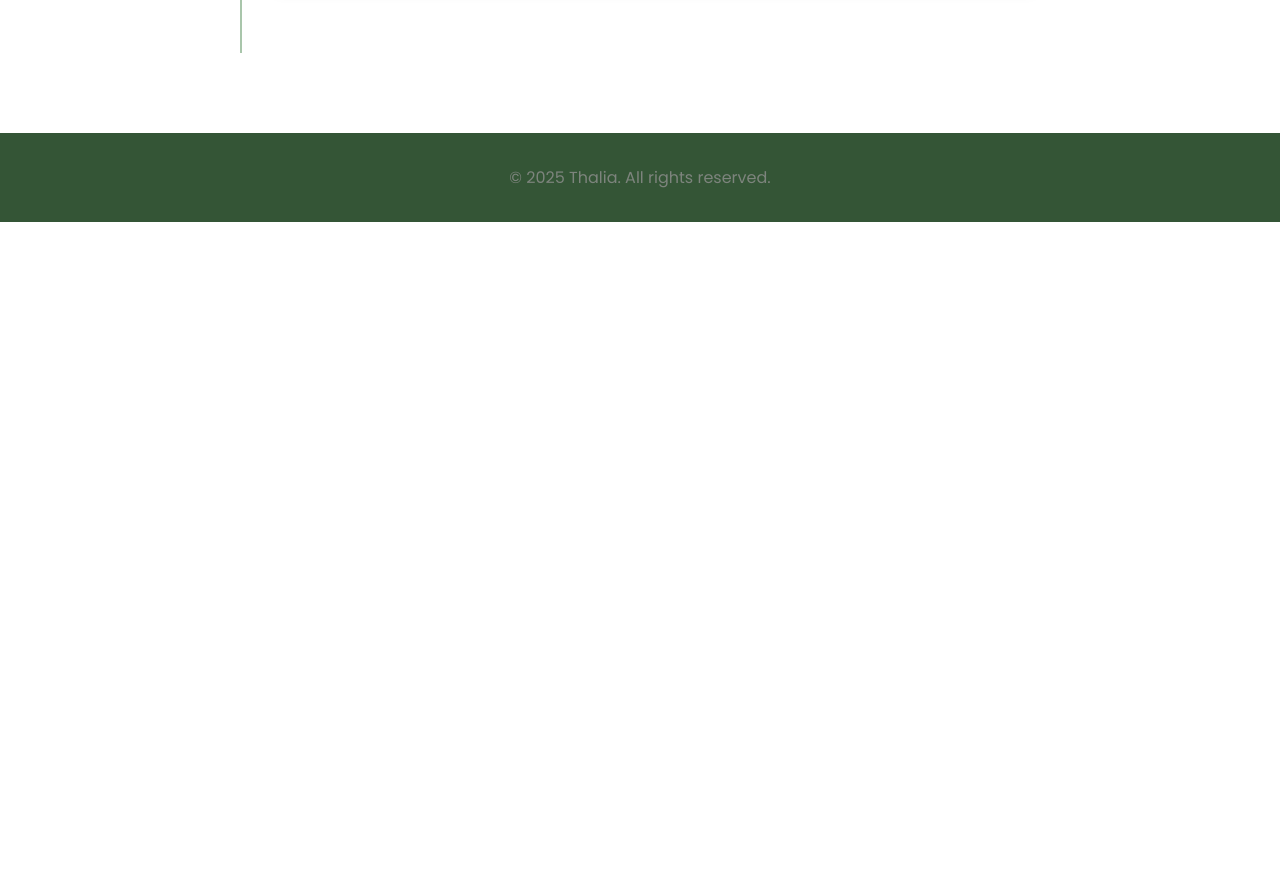
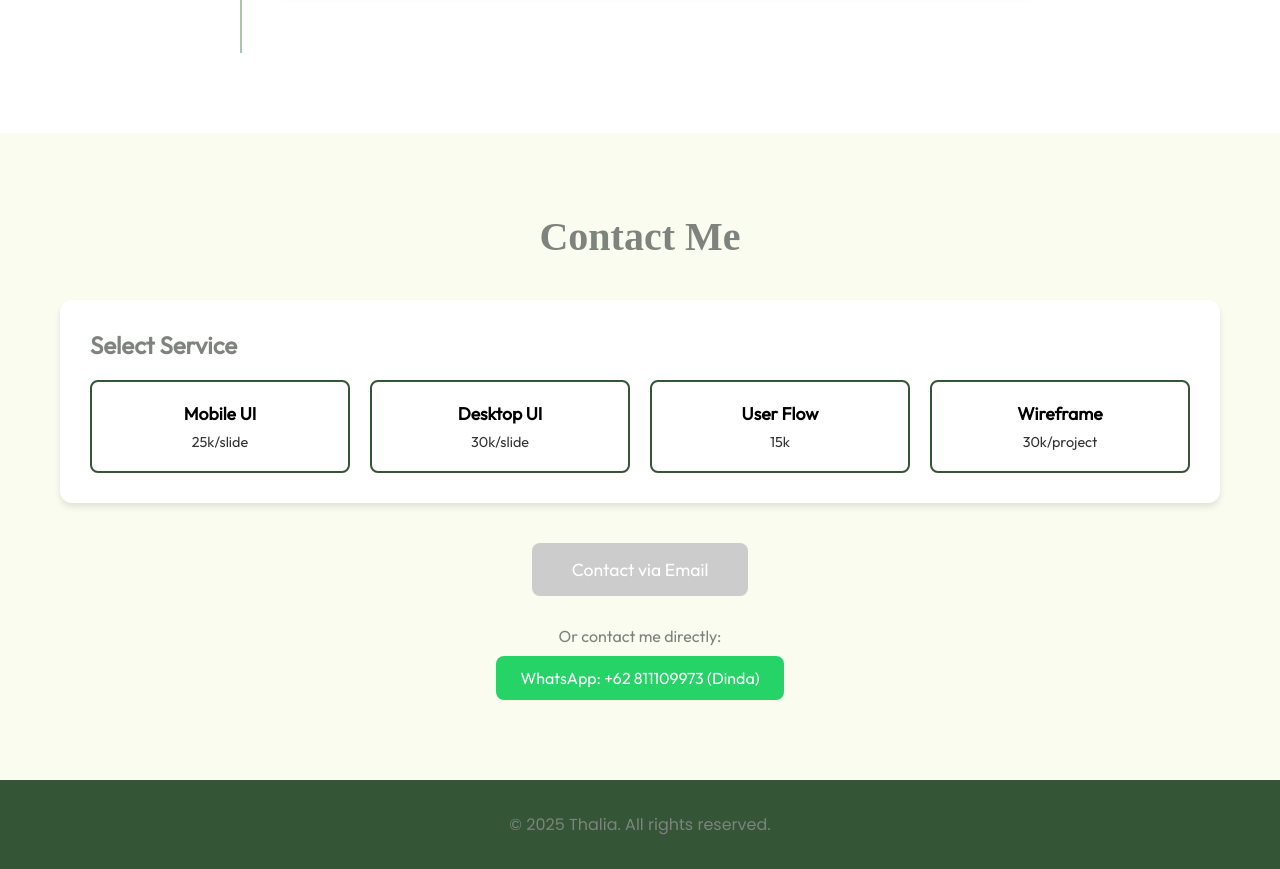
Before and after one commit to thaliafahira/portofolio, a React (Vite) app: page / in a window 1280 px wide. Shown: the part 5080-5949 px from the top of the page. Before the commit the page ends 5302 px from the top, so only its background shows below. Built offline with nearby package versions, Linux system fonts and the light colour scheme; a web font is replaced by a local one.

Commit message:
contact me

```diff
--- a/src/App.jsx
+++ b/src/App.jsx
@@ -6,6 +6,7 @@ import { Skill } from './components/Skill/Skill';
 import { Portofolio } from './components/Portofolio/Portofolio';
 import { Award } from './components/Award/Award';
 import { Footer } from './components/Footer/Footer';
+import { Contact } from './components/Contact/Contact';
 
 function App() {
   return (
@@ -26,6 +27,7 @@ function App() {
       <div id="award">
         <Award />
       </div>
+      <Contact />
       <Footer />
     </div>
   )
--- a/src/components/Contact/Contact.jsx
+++ b/src/components/Contact/Contact.jsx
@@ -1,107 +1,68 @@
-import React from 'react';
+import React, { useState } from 'react';
 import styles from './Contact.module.css';
-import contactData from '../../data/contact.json';
 
 export const Contact = () => {
+  const [selectedService, setSelectedService] = useState('');
+
+  const services = [
+    { name: 'Mobile UI', price: '25k/slide' },
+    { name: 'Desktop UI', price: '30k/slide' },
+    { name: 'User Flow', price: '15k' },
+    { name: 'Wireframe', price: '30k/project' }
+  ];
+
   const handleSubmit = (e) => {
     e.preventDefault();
-    // Form submission logic here
+    const subject = encodeURIComponent(`UI/UX Service Request: ${selectedService}`);
+    const body = encodeURIComponent(`I'm interested in your ${selectedService} service.`);
+    window.location.href = `mailto:thaliafahira@gmail.com?subject=${subject}&body=${body}`;
   };
 
   return (
-    <section className={styles.container} id="contact">
-      <div className={styles.wrapper}>
-        <h2 className={styles.title}>Get In Touch</h2>
+    <section className={styles.contact} id="contact">
+      <div className={styles.container}>
+        <h2 className={styles.title}>Contact Me</h2>
 
         <div className={styles.content}>
-          <div className={styles.contactInfo}>
-            <h3 className={styles.subtitle}>Let's Connect!</h3>
-            <p className={styles.description}>
-              I'm always open for new opportunities and interesting projects.
-              Feel free to reach out if you want to collaborate or just say hi!
-            </p>
-
-            <div className={styles.socialLinks}>
-              {contactData.socials.map((social, index) => (
-                <a
-                  key={index}
-                  href={social.url}
-                  target="_blank"
-                  rel="noopener noreferrer"
-                  className={styles.socialLink}
+          <div className={styles.services}>
+            <h3>Select Service</h3>
+            <div className={styles.serviceGrid}>
+              {services.map((service) => (
+                <button
+                  key={service.name}
+                  className={`${styles.serviceButton} ${selectedService === service.name ? styles.selected : ''}`}
+                  onClick={() => setSelectedService(service.name)}
                 >
-                  {social.platform}
-                </a>
+                  <span className={styles.serviceName}>{service.name}</span>
+                  <span className={styles.servicePrice}>{service.price}</span>
+                </button>
               ))}
-            </div>
-
-            <div className={styles.contactDetails}>
-              <div className={styles.contactItem}>
-                <span className={styles.contactLabel}>Email:</span>
-                <a href={`mailto:${contactData.email}`} className={styles.contactValue}>
-                  {contactData.email}
-                </a>
-              </div>
-              <div className={styles.contactItem}>
-                <span className={styles.contactLabel}>Location:</span>
-                <span className={styles.contactValue}>{contactData.location}</span>
-              </div>
             </div>
           </div>
 
-          <form className={styles.contactForm} onSubmit={handleSubmit}>
-            <div className={styles.formGroup}>
-              <label htmlFor="name" className={styles.label}>Name</label>
-              <input
-                type="text"
-                id="name"
-                name="name"
-                required
-                className={styles.input}
-                placeholder="Your name"
-              />
+          <div className={styles.contactInfo}>
+            <form onSubmit={handleSubmit} className={styles.form}>
+              <button
+                type="submit"
+                className={styles.submitButton}
+                disabled={!selectedService}
+              >
+                Contact via Email
+              </button>
+            </form>
+
+            <div className={styles.directContact}>
+              <p>Or contact me directly:</p>
+              <a
+                href="https://wa.me/628111099973"
+                target="_blank"
+                rel="noopener noreferrer"
+                className={styles.whatsapp}
+              >
+                WhatsApp: +62 811109973 (Dinda)
+              </a>
             </div>
-
-            <div className={styles.formGroup}>
-              <label htmlFor="email" className={styles.label}>Email</label>
-              <input
-                type="email"
-                id="email"
-                name="email"
-                required
-                className={styles.input}
-                placeholder="Your email"
-              />
-            </div>
-
-            <div className={styles.formGroup}>
-              <label htmlFor="subject" className={styles.label}>Subject</label>
-              <input
-                type="text"
-                id="subject"
-                name="subject"
-                required
-                className={styles.input}
-                placeholder="Subject"
-              />
-            </div>
-
-            <div className={styles.formGroup}>
-              <label htmlFor="message" className={styles.label}>Message</label>
-              <textarea
-                id="message"
-                name="message"
-                required
-                className={styles.textarea}
-                placeholder="Your message"
-                rows="5"
-              ></textarea>
-            </div>
-
-            <button type="submit" className={styles.submitButton}>
-              Send Message
-            </button>
-          </form>
+          </div>
         </div>
       </div>
     </section>
--- a/src/components/Contact/Contact.module.css
+++ b/src/components/Contact/Contact.module.css
@@ -1,203 +1,159 @@
-@import "../../vars.css";
+.contact {
+    padding: 80px 0;
+    background-color: var(--color-bg);
+  }
 
   .container {
-    padding: 80px 24px;
-}
-
-.wrapper {
-    max-width: 1100px;
+    max-width: 1200px;
     margin: 0 auto;
+    padding: 0 20px;
   }
 
   .title {
+    text-align: center;
+    font-size: 2.5rem;
+    color: var(--color-text);
+    margin-bottom: 40px;
     font-family: var(--font-kirang-haerang);
-    font-size: 50px;
-    color: white;
-    text-align: center;
-    margin-bottom: 40px;
   }
 
   .content {
+    display: flex;
+    flex-direction: column;
+    gap: 40px;
+  }
+
+  .services {
+    background-color: white;
+    padding: 30px;
+    border-radius: 12px;
+    box-shadow: 0 4px 6px rgba(0, 0, 0, 0.1);
+  }
+
+  .services h3 {
+    font-size: 1.5rem;
+    margin-bottom: 20px;
+    color: var(--color-text);
+  }
+
+  .serviceGrid {
     display: grid;
-    grid-template-columns: 1fr 1fr;
-    gap: 60px;
-    align-items: start;
+    grid-template-columns: repeat(auto-fit, minmax(200px, 1fr));
+    gap: 20px;
+  }
+
+  .serviceButton {
+    display: flex;
+    flex-direction: column;
+    align-items: center;
+    padding: 20px;
+    border: 2px solid var(--color-primary);
+    border-radius: 8px;
+    background: white;
+    cursor: pointer;
+    transition: all 0.3s ease;
+  }
+
+  .serviceButton:hover {
+    transform: translateY(-2px);
+    box-shadow: 0 4px 8px rgba(0, 0, 0, 0.1);
+  }
+
+  .serviceButton.selected {
+    background-color: var(--color-primary);
+    color: white;
+  }
+
+  .serviceName {
+    font-size: 1.1rem;
+    font-weight: 600;
+    margin-bottom: 8px;
+  }
+
+  .servicePrice {
+    font-size: 0.9rem;
+    opacity: 0.8;
   }
 
   .contactInfo {
-    padding-right: 40px;
+    text-align: center;
   }
 
-.subtitle {
-    font-family: var(--font-poppins);
-    font-size: 24px;
-    color: var(--color-primary);
-    margin-bottom: 16px;
-}
-
-.description {
-    font-family: var(--font-poppins);
-    font-size: 16px;
-    color: var(--color-text);
-    line-height: 1.6;
-    margin-bottom: 32px;
-}
-
-.socialLinks {
-    display: flex;
-    gap: 16px;
-    margin-bottom: 32px;
-}
-
-.socialLink {
-    display: inline-flex;
-    align-items: center;
-    justify-content: center;
-    padding: 8px 16px;
-    background-color: var(--color-bg);
-    border-radius: 8px;
-    text-decoration: none;
-    color: var(--color-primary);
-    font-family: var(--font-poppins);
-    font-size: 14px;
-    transition: all 0.3s ease;
-}
-
-.socialLink:hover {
-    background-color: var(--color-light);
-    color: white;
-    transform: translateY(-2px);
-}
-
-.contactDetails {
-    display: flex;
-    flex-direction: column;
-    gap: 16px;
-}
-
-.contactItem {
-    display: flex;
-    flex-direction: column;
-    gap: 4px;
-}
-
-.contactLabel {
-    font-family: var(--font-poppins);
-    font-size: 14px;
-    color: var(--color-text);
-    opacity: 0.8;
-}
-
-.contactValue {
-    font-family: var(--font-poppins);
-    font-size: 16px;
-    color: white;
-    text-decoration: none;
-}
-
-.contactValue:hover {
-    text-decoration: underline;
-}
-
-.contactForm {
-    display: flex;
-    flex-direction: column;
-    gap: 24px;
-    background-color: var(--color-bg);
-    padding: 32px;
-    border-radius: 12px;
-    box-shadow: 0 2px 12px rgba(0, 0, 0, 0.05);
-}
-
-.formGroup {
-    display: flex;
-    flex-direction: column;
-    gap: 8px;
-}
-
-.label {
-    font-family: var(--font-poppins);
-    font-size: 14px;
-    color: var(--color-text);
-}
-
-.input,
-.textarea {
-    padding: 12px 16px;
-    border: 1px solid var(--color-light);
-    border-radius: 8px;
-    font-family: var(--font-poppins);
-    font-size: 14px;
-    color: var(--color-text);
-    background-color: white;
-    transition: border-color 0.3s ease;
-}
-
-.input:focus,
-.textarea:focus {
-    outline: none;
-    border-color: var(--color-primary);
-}
-
-.textarea {
-    resize: vertical;
-    min-height: 120px;
+  .form {
+    margin-bottom: 30px;
   }
 
   .submitButton {
-    margin-top: 8px;
-    padding: 14px 28px;
+    padding: 15px 40px;
+    font-size: 1.1rem;
     background-color: var(--color-primary);
     color: white;
     border: none;
     border-radius: 8px;
-    font-family: var(--font-poppins);
-    font-size: 16px;
-    font-weight: 500;
     cursor: pointer;
     transition: all 0.3s ease;
   }
 
   .submitButton:hover {
-    transform: translateY(-2px);
-    box-shadow: 0 4px 12px rgba(0, 0, 0, 0.1);
+    background-color: var(--color-secondary);
   }
 
-/* Responsive Design */
-@media (max-width: 768px) {
-    .content {
-        grid-template-columns: 1fr;
-        gap: 40px;
+  .submitButton:disabled {
+    background-color: #ccc;
+    cursor: not-allowed;
   }
 
-    .contactInfo {
-        padding-right: 0;
+  .directContact {
+    margin-top: 30px;
+  }
+
+  .directContact p {
+    margin-bottom: 10px;
+    color: var(--color-text);
+  }
+
+  .whatsapp {
+    display: inline-block;
+    padding: 12px 24px;
+    background-color: #25D366;
+    color: white;
+    text-decoration: none;
+    border-radius: 8px;
+    transition: all 0.3s ease;
+  }
+
+  .whatsapp:hover {
+    background-color: #128C7E;
+  }
+
+  @media (max-width: 768px) {
+    .contact {
+      padding: 60px 0;
+    }
+
+    .serviceGrid {
+      grid-template-columns: 1fr;
     }
 
     .title {
-        font-size: 40px;
+      font-size: 2rem;
     }
 
-    .subtitle {
-        font-size: 20px;
+    .submitButton {
+      width: 100%;
     }
   }
 
   @media (max-width: 480px) {
-    .container {
-        padding: 40px 16px;
+    .contact {
+      padding: 40px 0;
+    }
+
+    .services {
+      padding: 20px;
     }
 
     .title {
-        font-size: 35px;
-        margin-bottom: 30px;
-    }
-
-    .contactForm {
-        padding: 24px;
-    }
-
-    .socialLinks {
-        flex-wrap: wrap;
+      font-size: 1.8rem;
     }
   }
```
Lines whose indentation alone changed are shown as unchanged.
